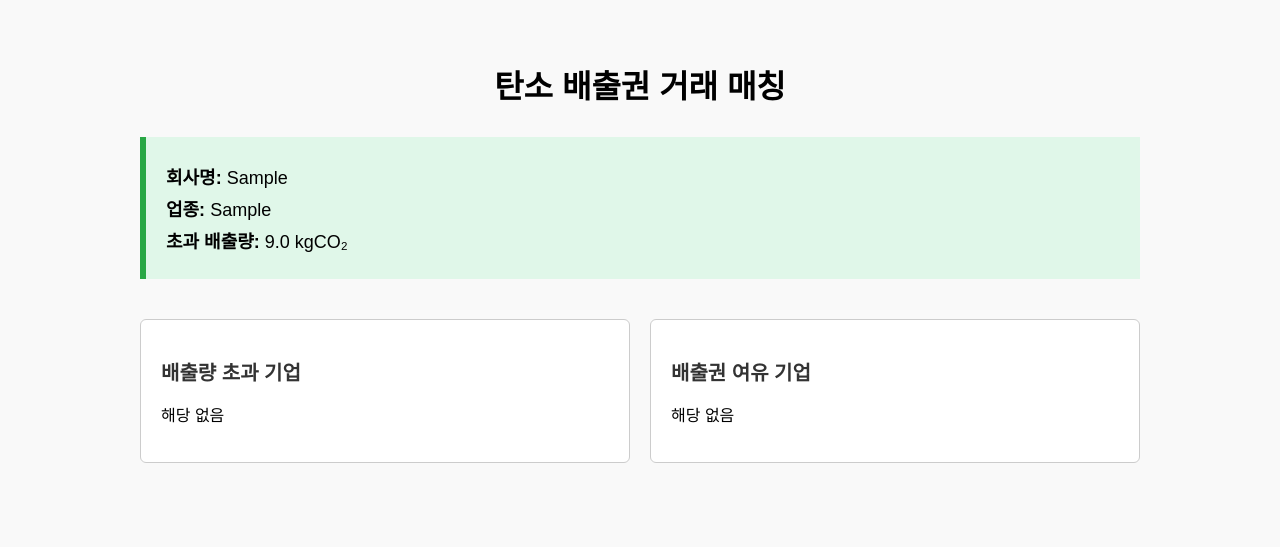
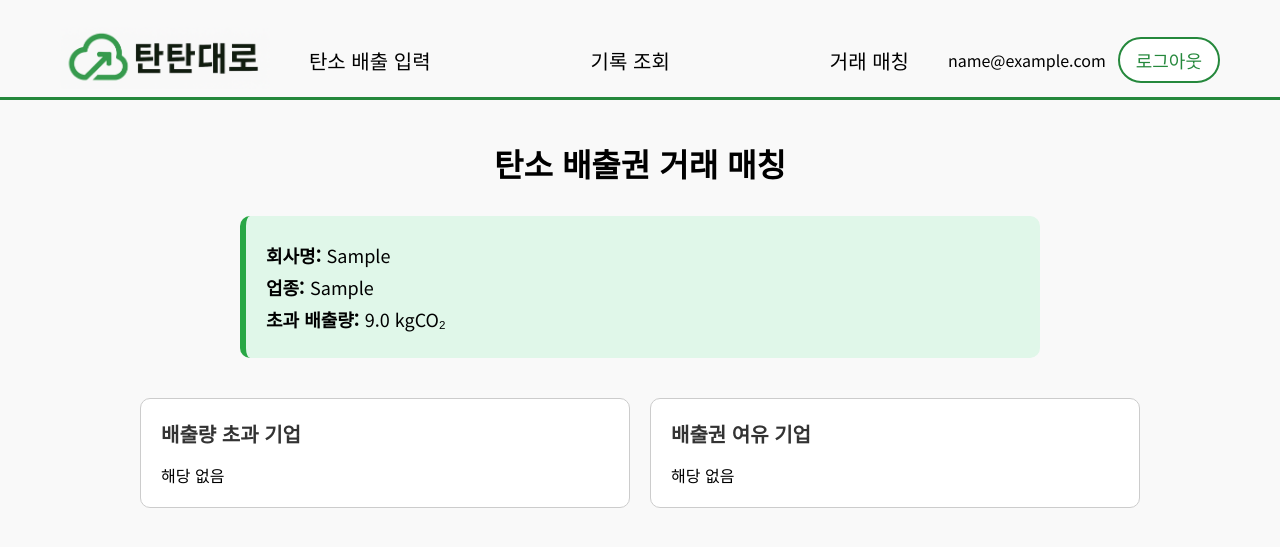
Before and after one commit to dahyun0301/carbon_report_server, a FastAPI app: page /matching in a window 1280 px wide. Shown: the top 547 px of the page. Run offline with FastAPI, Linux system fonts and the light colour scheme; the visitor is signed in with stand-in values (Sample User, id 1); tables that the repository leaves empty hold one stand-in row (values such as "Sample post"); parts of the project's set-up code (start-up, migrations or seed data) failed here and were passed over.

Commit message:
매칭 조정

```diff
--- a/app/routers/match.py
+++ b/app/routers/match.py
@@ -18,6 +18,8 @@
 @router.get("/matching")
 def match_page(request: Request, db: Session = Depends(get_db)):
     user_id = request.session.get("user_id")
+    user_email = request.session.get("user_email")
+
     if not user_id:
 
         return RedirectResponse(url="/auth/login", status_code=303)
@@ -81,6 +83,7 @@
 
     return templates.TemplateResponse("match.html", {
         "request": request,
+        "user_email": user_email,
         "user_company": company_name,
         "user_industry": user.industry,
         "status": status,
--- a/templates/match.html
+++ b/templates/match.html
@@ -1,19 +1,101 @@
 <!DOCTYPE html>
 <html lang="ko">
 <head>
-    <meta charset="UTF-8">
-    <title>탄소 배출권 매칭</title>
+  <meta charset="UTF-8" />
+  <title>탄소 배출권 거래 매칭</title>
+  <link href="https://fonts.googleapis.com/css2?family=Noto+Sans+KR:wght@400;500;700&display=swap" rel="stylesheet">
   <style>
+    * { box-sizing: border-box; margin: 0; padding: 0; }
     body {
       font-family: 'Noto Sans KR', sans-serif;
-            padding: 40px;
-            max-width: 1000px;
-            margin: auto;
+      margin: 0;
+      padding-top: 140px;
       background-color: #f9f9f9;
+    }
+
+    /* ✅ 네비게이션 바 스타일 (input.html 동일) */
+    .navbar {
+      position: fixed;
+      top: 0;
+      left: 0;
+      width: 100%;
+      height: 120px;
+      background-color: #f9f9f9;
+      display: flex;
+      align-items: center;
+      justify-content: space-between;
+      padding: 0 60px;
+      z-index: 1000;
+    }
+
+    .navbar .logo {
+      height: 62px;
+    }
+
+    .navbar .center-menu {
+      display: flex;
+      gap: 160px;
+      justify-content: center;
+      flex: 1;
+    }
+
+    .navbar .center-menu a {
+      text-decoration: none;
+      color: #000;
+      font-size: 20px;
+      font-weight: 500;
+      transition: color 0.3s;
+    }
+
+    .navbar .center-menu a:hover {
+      color: #25883c;
+    }
+
+    .navbar .left, .navbar .right {
+      display: flex;
+      align-items: center;
+    }
+
+    .navbar .login-area {
+      display: flex;
+      align-items: center;
+      gap: 12px;
+      font-size: 16px;
+    }
+
+    .navbar .user-email {
+      color: #000;
+    }
+
+    .navbar .login-btn {
+      font-weight: 500;
+      font-size: 18px;
+      padding: 8px 16px;
+      border: 2px solid #25883c;
+      border-radius: 30px;
+      background-color: white;
+      color: #25883c;
+      text-decoration: none;
+      transition: background-color 0.3s, color 0.3s;
+    }
+
+    .navbar .login-btn:hover {
+      background-color: #25883c;
+      color: white;
+    }
+
+    .navbar-underline {
+      position: absolute;
+      bottom: 20px;
+      left: 0;
+      width: 100%;
+      height: 3px;
+      background-color: #25883c;
     }
 
     h1 {
       text-align: center;
+      color: #000000;
       margin-bottom: 30px;
     }
 
@@ -21,7 +103,9 @@
       background-color: #e0f7e9;
       border-left: 6px solid #28a745;
       padding: 20px;
-            margin-bottom: 40px;
+      margin: 0 auto 40px auto;
+      max-width: 800px;
+      border-radius: 10px;
     }
 
     .info-box p {
@@ -32,6 +116,10 @@
     .company-lists {
       display: flex;
       gap: 20px;
+      justify-content: center;
+      flex-wrap: wrap;
+      max-width: 1000px;
+      margin: auto;
     }
 
     .list-section {
@@ -39,7 +127,8 @@
       background-color: #ffffff;
       border: 1px solid #ccc;
       padding: 20px;
-            border-radius: 6px;
+      border-radius: 10px;
+      min-width: 320px;
     }
 
     .list-section h2 {
@@ -63,6 +152,32 @@
   </style>
 </head>
 <body>
+
+  <!-- ✅ 네비게이션 바 삽입 -->
+  <div class="navbar">
+    <div class="left">
+      <a href="/"><img src="/static/img/탄탄대로 로고.PNG" alt="로고" class="logo" /></a>
+    </div>
+
+    <div class="center-menu">
+      <a href="/input">탄소 배출 입력</a>
+      <a href="/previous">기록 조회</a>
+      <a href="/matching">거래 매칭</a>
+    </div>
+
+    <div class="right login-area">
+      {% if user_email %}
+        <span class="user-email">{{ user_email }}</span>
+        <a href="/auth/logout" class="login-btn">로그아웃</a>
+      {% else %}
+        <a href="/auth/login" class="login-btn">로그인</a>
+      {% endif %}
+    </div>
+
+    <div class="navbar-underline"></div>
+  </div>
+
+  <!-- 본문 -->
   <h1>탄소 배출권 거래 매칭</h1>
 
   <div class="info-box">
@@ -100,5 +215,6 @@
       {% endfor %}
     </div>
   </div>
+
 </body>
 </html>
```
Lines whose indentation alone changed are shown as unchanged.
